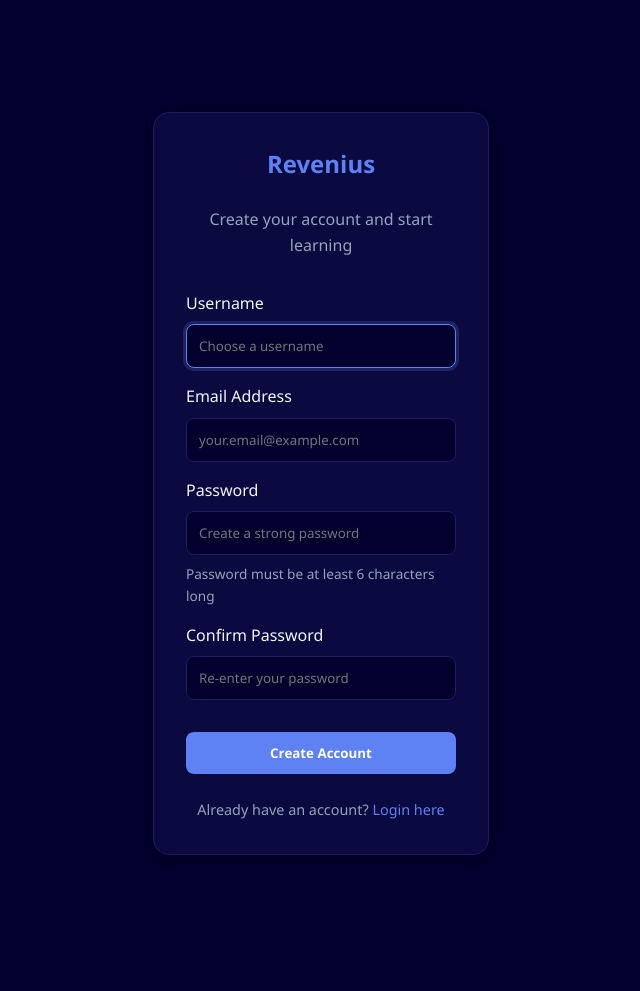
After one commit to SyazwanIlias/Revenius-Final, a Flask app: page /register in a window 1280 px wide. The commit adds this page. Shown: the whole page, without its empty margins (319-959 px from the left). Run offline with Flask 3, Linux system fonts and the light colour scheme.

Commit message:
Create Register page

```diff
--- a/app.py
+++ b/app.py
@@ -90,6 +90,62 @@ def login():
         except mysql.connector.Error as err:
             msg = f"Database Error: {err}"
     return render_template('login.html', msg=msg)
+
+@app.route('/register', methods=['GET', 'POST'])
+def register():
+    msg = ''
+    if request.method == 'POST':
+        username = request.form.get('username')
+        email = request.form.get('email')
+        password = request.form.get('password')
+        confirm_password = request.form.get('confirm_password')
+
+        # Validation
+        if not username or not email or not password or not confirm_password:
+            msg = 'Please fill out all fields!'
+        elif password != confirm_password:
+            msg = 'Passwords do not match!'
+        elif len(password) < 6:
+            msg = 'Password must be at least 6 characters long!'
+        elif len(username) < 3:
+            msg = 'Username must be at least 3 characters long!'
+        else:
+            try:
+                conn = get_db_connection()
+                cursor = conn.cursor(dictionary=True)
+
+                # Check if username already exists
+                cursor.execute('SELECT * FROM users WHERE username = %s', (username,))
+                account = cursor.fetchone()
+
+                if account:
+                    msg = 'Username already exists! Please choose another one.'
+                else:
+                    # Check if email already exists
+                    cursor.execute('SELECT * FROM users WHERE email = %s', (email,))
+                    email_exists = cursor.fetchone()
+
+                    if email_exists:
+                        msg = 'Email already registered! Please use another email.'
+                    else:
+                        # Insert new user
+                        cursor.execute(
+                            'INSERT INTO users (username, email, password) VALUES (%s, %s, %s)',
+                            (username, email, password)
+                        )
+                        conn.commit()
+                        cursor.close()
+                        conn.close()
+                        msg = 'Registration successful! You can now login.'
+                        return render_template('login.html', msg=msg)
+
+                cursor.close()
+                conn.close()
+
+            except mysql.connector.Error as err:
+                msg = f"Database Error: {err}"
+
+    return render_template('register.html', msg=msg)
 
 @app.route('/dashboard')
 def dashboard():
--- /dev/null
+++ b/templates/register.html
@@ -0,0 +1,59 @@
+<!DOCTYPE html>
+<html lang="en">
+<head>
+    <meta charset="UTF-8">
+    <meta name="viewport" content="width=device-width, initial-scale=1.0">
+    <title>Register - Revenius</title>
+    <link rel="stylesheet" href="{{ url_for('static', filename='css/style.css') }}">
+    <link rel="icon" type="image/png" href="{{ url_for('static', filename='reveniuslogo.png') }}">
+</head>
+<body>
+    <div class="container auth-container">
+        <div class="card">
+            <h2 style="text-align: center; color: var(--primary-color); margin-bottom: 1.5rem;">Revenius</h2>
+            <p style="text-align: center; margin-bottom: 2rem; color: var(--text-muted);">Create your account and start learning</p>
+
+            {% if msg %}
+<div class="alert {% if 'successful' in msg.lower() %}alert-success{% else %}alert-error{% endif %}">
+    {{ msg }}
+</div>
+{% endif %}
+
+            <form action="{{ url_for('register') }}" method="POST" id="registerForm">
+                <div class="form-group">
+                    <label for="username">Username</label>
+                    <input type="text" id="username" name="username" placeholder="Choose a username" required minlength="3" maxlength="50" autofocus>
+                </div>
+
+                <div class="form-group">
+                    <label for="email">Email Address</label>
+                    <input type="email" id="email" name="email" placeholder="your.email@example.com" required>
+                </div>
+
+                <div class="form-group">
+                    <label for="password">Password</label>
+                    <input type="password" id="password" name="password" placeholder="Create a strong password" required minlength="6">
+                    <small style="display: block; margin-top: 0.5rem; color: var(--text-muted); font-size: 0.85rem;">
+                        Password must be at least 6 characters long
+                    </small>
+                </div>
+
+                <div class="form-group">
+                    <label for="confirm_password">Confirm Password</label>
+                    <input type="password" id="confirm_password" name="confirm_password" placeholder="Re-enter your password" required>
+                </div>
+
+                <button type="submit" class="btn" style="width: 100%; margin-top: 1rem;">
+                    Create Account
+                </button>
+            </form>
+
+            <p style="margin-top: 1.5rem; font-size: 0.9rem; text-align: center; color: var(--text-muted);">
+                Already have an account? <a href="{{ url_for('login') }}" style="color: var(--primary-color); text-decoration: none; font-weight: 500;">Login here</a>
+            </p>
+        </div>
+    </div>
+
+    <script src="{{ url_for('static', filename='js/main.js') }}"></script>
+</body>
+</html>
```
Also changed, not shown: static/css/style.css (+38 -0 lines), templates/login.html (+18 -11 lines).
